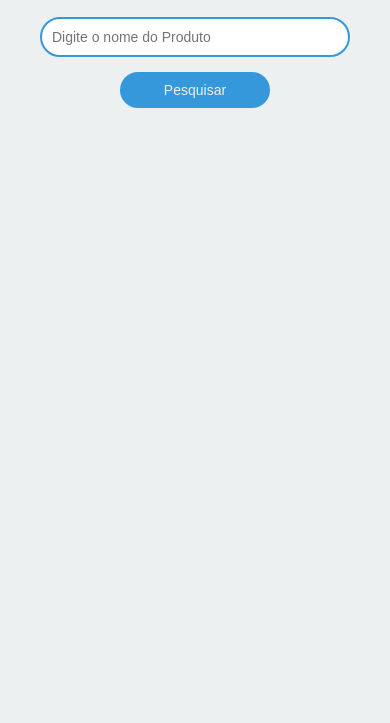
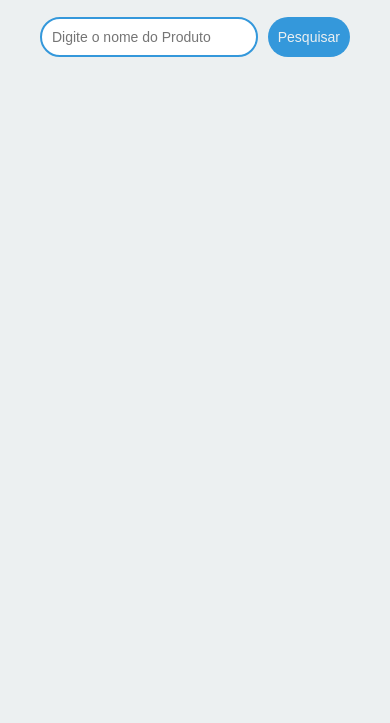
Before and after one commit to Gabriell-Santos/Assistente-de-Compras, a plain HTML site: page index.html in a window 390 px wide. Shown: the part 121-844 px from the top of the page. Drawn offline with nearby package versions, Linux system fonts and the light colour scheme.

Commit message:
Ajustes no layout

```diff
--- a/Estilo.css
+++ b/Estilo.css
@@ -39,9 +39,10 @@ form {
     gap: 15px;
     margin-bottom: 30px;
     flex-wrap: wrap; /* Permite que o formulário seja responsivo */
-    justify-content: center;
+    justify-content: center; /* Centraliza os itens do formulário */
 }
 
+/* Barra de pesquisa */
 .product-input {
     flex-grow: 1;
     padding: 10px;
@@ -56,6 +57,7 @@ form {
     box-shadow: 0 0 5px var(--primary-color);
 }
 
+/* Botão de pesquisa */
 button {
     padding: 12px 25px;
     background-color: var(--primary-color);
@@ -124,8 +126,23 @@ button:hover {
     width: 100%;
     height: 400px; /* Adiciona uma altura fixa para o gráfico */
 }
+
 /* Media Queries */
 @media (max-width: 768px) {
+    /* Quando a tela for menor que 768px (mobile e tablets), o botão e a barra de pesquisa ficam lado a lado */
+    form {
+        flex-direction: row;  /* Alinha os itens na horizontal */
+        gap: 10px;  /* Diminui o espaçamento entre eles */
+    }
+
+    .product-input {
+        min-width: 0; /* Permite que o campo de busca use o máximo de espaço possível */
+    }
+
+    button {
+        min-width: 0; /* O botão vai se ajustar de acordo com o tamanho da tela */
+    }
+
     h1 {
         font-size: 2em;
     }
@@ -136,7 +153,6 @@ button:hover {
 
     .product-input, button {
         font-size: 14px;
-        max-width: 100%;
     }
 
     .product-card {
@@ -160,7 +176,6 @@ button:hover {
     .product-input, button {
         font-size: 14px;
         padding: 10px;
-        max-width: 100%;
     }
 
     .product-card {
```
